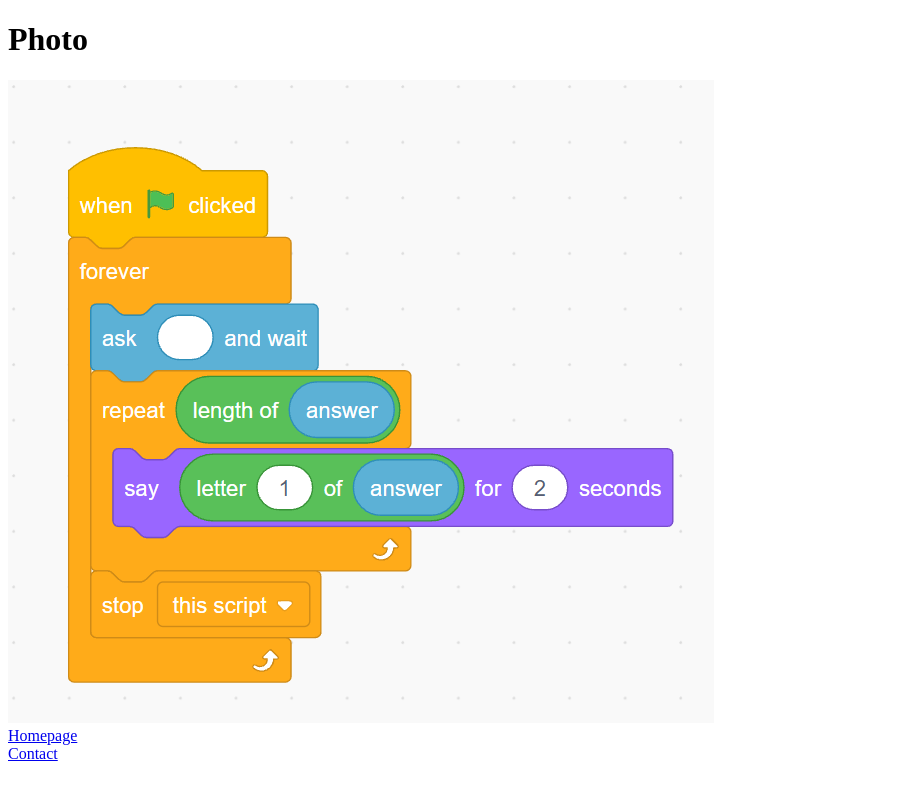
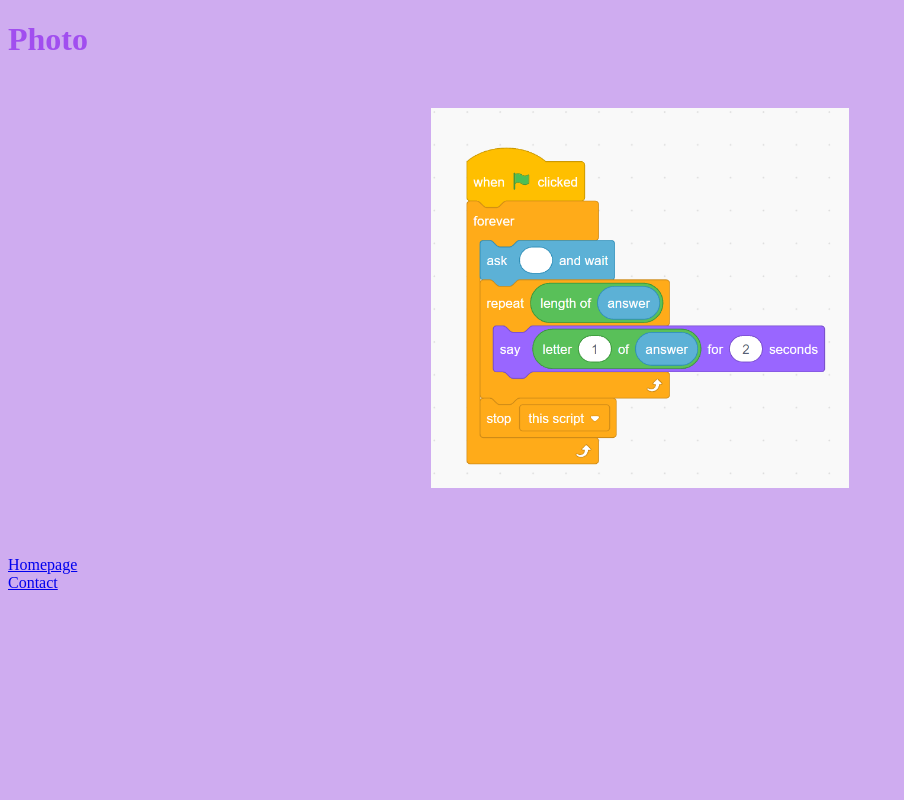
Before and after one commit to HanieSolaty/Croissant, a plain HTML site: page photo.html in a window 1280 px wide. Shown: the whole page, without its empty margins (0-904 px from the left). Drawn offline with Linux system fonts and the light colour scheme.

Commit message:
adding css file

```diff
--- a/photo.html
+++ b/photo.html
@@ -4,6 +4,7 @@
     <meta charset="UTF-8" />
     <meta http-equiv="X-UA-Compatible" content="IE=edge" />
     <meta name="viewport" content="width=device-width, initial-scale=1.0" />
+    <link rel="stylesheet" href="/style.css" />
     <title>Croissant</title>
   </head>
   <body>
--- /dev/null
+++ b/style.css
@@ -0,0 +1,11 @@
+body {
+  background-color: rgb(207, 172, 240);
+}
+h1 {
+  color: rgb(161, 78, 239);
+}
+img {
+  width: 33%;
+  display: block;
+  margin: 50px auto;
+}
```
Also changed, not shown: contact.html (+1 -0 lines), index.html (+1 -0 lines).
